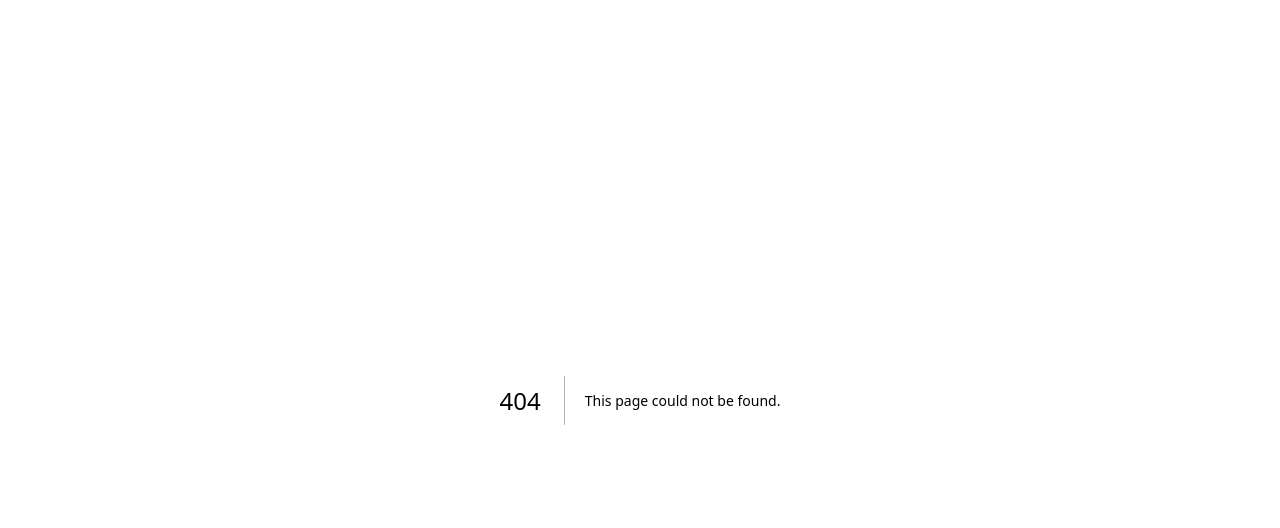
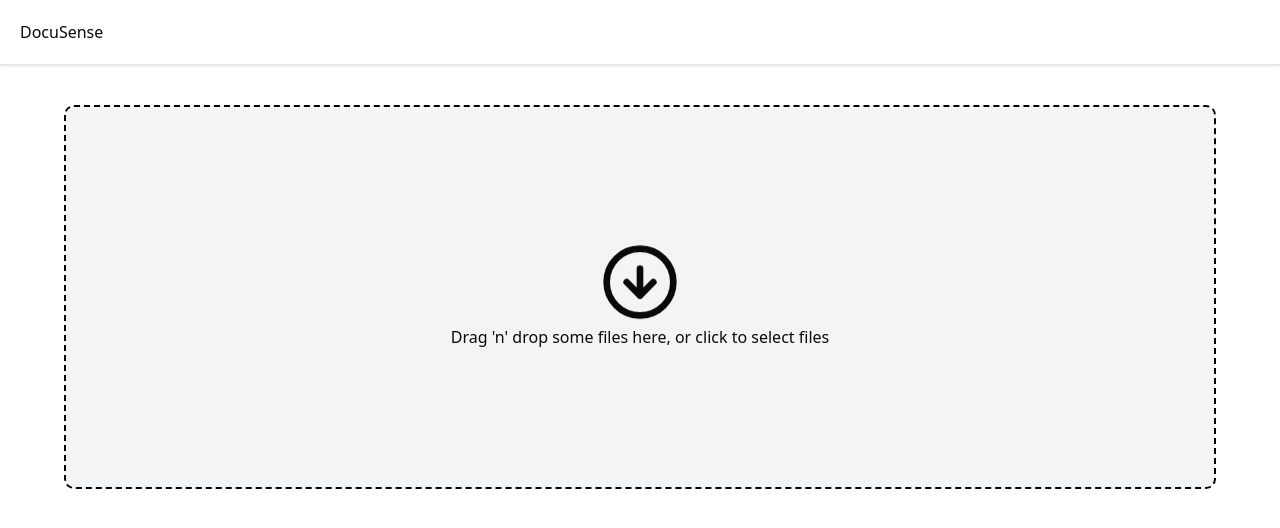
Before and after one commit to prudhvi-dot/DocuSense, a Next.js app: page /dashboard/upload in a window 1280 px wide. Before the commit this address had no page. Shown: the top 528 px of the page. Built offline with nearby package versions, Linux system fonts and the light colour scheme; no server answers.

Commit message:
add file upload

```diff
--- a/app/dashboard/page.tsx
+++ b/app/dashboard/page.tsx
@@ -1,7 +1,14 @@
-import React from "react";
+import Documents from "@/components/Documents";
+
+export const dynamic = "force-dynamic";
 
 const Dashboard = () => {
-  return <div>Dashboard</div>;
+  return (
+    <div className="h-full max-w-7xl mx-auto">
+      <h1 className="text-3xl p-5 bg-gray-100 font-extralight">My Documents</h1>
+      <Documents />
+    </div>
+  );
 };
 
 export default Dashboard;
--- /dev/null
+++ b/app/dashboard/upload/page.tsx
@@ -0,0 +1,12 @@
+import FileUploader from "@/components/FileUploader";
+import React from "react";
+
+const UploadPage = () => {
+  return (
+    <div>
+      <FileUploader />
+    </div>
+  );
+};
+
+export default UploadPage;
--- a/app/page.tsx
+++ b/app/page.tsx
@@ -94,7 +94,7 @@ export default function Home() {
         <div className="mx-auto mt-16 max-w-7xl px-6 sm:mt-20 md:mt-24 lg:px-8">
           <dl className="mx-auto grid max-w-2xl grid-cols-1 gap-x-6 gap-y-10 text-base leading-7 text-gray-600 sm:grid-cols-2 lg:max-0 lg:max-w-none lg:grid-cols-3 lg:gap-x-8 lg:gap-y16">
             {features.map((feature) => (
-              <div className="relative pl-9">
+              <div key={feature.name} className="relative pl-9">
                 <dt className="inline font-semibold text-gray-900">
                   <feature.icon
                     aria-hidden="true"
--- /dev/null
+++ b/components/Documents.tsx
@@ -0,0 +1,12 @@
+import React from "react";
+import PlaceholderDocument from "./PlaceholderDocument";
+
+const Documents = () => {
+  return (
+    <div className="flex flex-wrap p-5 bg-gray-100 justify-centerlg:justfy-start rounded-sm gap-5 max-w-7xl mx-auto">
+      <PlaceholderDocument />
+    </div>
+  );
+};
+
+export default Documents;
--- /dev/null
+++ b/components/FileUploader.tsx
@@ -0,0 +1,46 @@
+"use client";
+
+import { useCallback } from "react";
+import { useDropzone } from "react-dropzone";
+import {
+  CheckCircleIcon,
+  CircleArrowDown,
+  HammerIcon,
+  RocketIcon,
+  SaveIcon,
+} from "lucide-react";
+
+const FileUploader = () => {
+  const onDrop = useCallback((acceptedFiles: File[]) => {}, []);
+  const { getRootProps, getInputProps, isDragActive, isFocused, isDragAccept } =
+    useDropzone({
+      onDrop,
+    });
+  return (
+    <div className="flex flex-col gap-4 items-center max-w-7xl mx-auto">
+      <div
+        {...getRootProps()}
+        className={`p-10 border-2 border-dashed border-black mt-10 w-[90%] rounded-lg h-96 flex items-center justify-center text-center ${
+          isFocused || isDragAccept ? "bg-gray-200" : "bg-gray-100"
+        }`}
+      >
+        <div className="flex flex-col items-center justify-center">
+          <input {...getInputProps()} />
+          {isDragActive ? (
+            <>
+              <RocketIcon className="h-20 w-20 animate-ping" />
+              <p>Drop the files here ...</p>
+            </>
+          ) : (
+            <>
+              <CircleArrowDown className="h-20 w-20 animate-bounce" />
+              <p>Drag 'n' drop some files here, or click to select files</p>
+            </>
+          )}
+        </div>
+      </div>
+    </div>
+  );
+};
+
+export default FileUploader;
--- /dev/null
+++ b/components/PlaceholderDocument.tsx
@@ -0,0 +1,23 @@
+"use client";
+import { useRouter } from "next/navigation";
+import { Button } from "./ui/button";
+import { PlusCircleIcon } from "lucide-react";
+
+const PlaceholderDocument = () => {
+  const router = useRouter();
+
+  const handleClick = () => {
+    router.push("/dashboard/upload");
+  };
+  return (
+    <Button
+      onClick={handleClick}
+      className="flex cursor-pointer flex-col items-center justify-center w-64 h-80 rounded bg-gray-200 drop-shadow-md text-gray-400"
+    >
+      <PlusCircleIcon className="h-36 w-36" />
+      <p>Add a document</p>
+    </Button>
+  );
+};
+
+export default PlaceholderDocument;
--- a/package.json
+++ b/package.json
@@ -18,6 +18,7 @@
     "next": "15.5.4",
     "react": "19.1.0",
     "react-dom": "19.1.0",
+    "react-dropzone": "^14.3.8",
     "tailwind-merge": "^3.3.1"
   },
   "devDependencies": {
```
Also changed, not shown: 1 other file (tests, documents, lock files or other folders).
